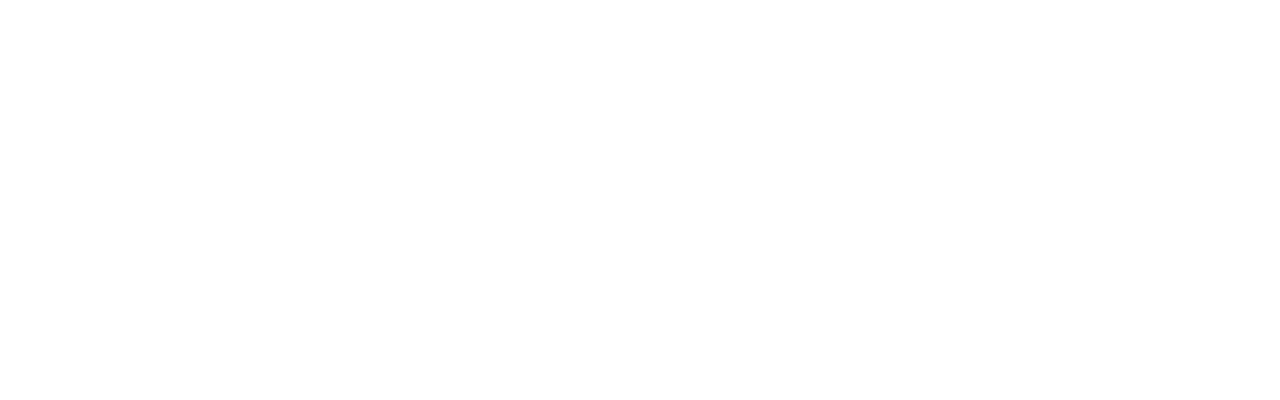
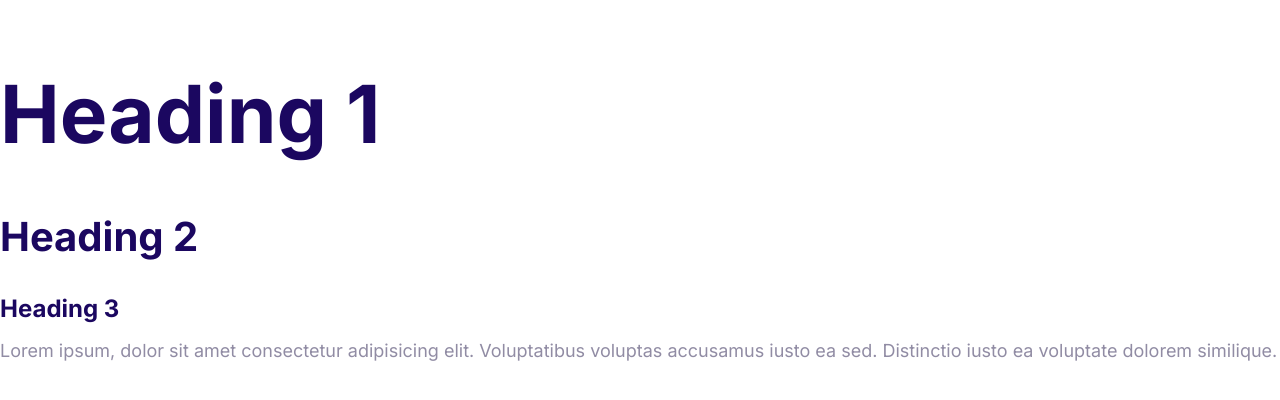
Before and after one commit to Naziasuleman/Moshify_CourseProject, a plain HTML site: page index.html in a window 1280 px wide. Drawn offline with Linux system fonts and the light colour scheme.

Commit message:
Define the styles for the font

```diff
--- a/css/styles.css
+++ b/css/styles.css
@@ -4,4 +4,50 @@
     --color-accent: #ff3400;
     --color-headings: #1b0760;
     --color-body: #918ca4;
+
 }
+html{
+    font-size: 62.5%;
+}
+
+body{
+    font-family: Inter, Arial, Helvetica, sans-serif;
+    color: var(--color-body);
+    font-size: 2.4rem;
+    line-height: 1.5;
+}
+
+h1, h2, h3 {
+    color: var(--color-headings);
+    margin-bottom: 1rem;
+}
+
+h1{
+    font-size: 7rem;
+}
+h2{
+    font-size: 4rem;
+}
+h3{
+    font-size: 3rem;
+}
+
+p{
+    margin-top: 0;
+}
+
+@media screen and (min-width: 1024px) {
+    body{
+        font-size: 1.8rem;
+    }
+
+    h1{
+        font-size: 8rem;
+    }
+    h2{
+        font-size: 4rem;
+    }
+    h3{
+        font-size: 2.4rem;
+    }
+}
--- a/index.html
+++ b/index.html
@@ -5,8 +5,23 @@
     <meta http-equiv="X-UA-Compatible" content="IE=edge" />
     <meta name="viewport" content="width=device-width, initial-scale=1.0" />
     <title>Document</title>
+    <link rel="preconnect" href="https://fonts.googleapis.com" />
+    <link rel="preconnect" href="https://fonts.gstatic.com" crossorigin />
+    <link
+      href="https://fonts.googleapis.com/css2?family=Inter:wght@400;700&display=swap"
+      rel="stylesheet"
+    />
     <link rel="stylesheet" href="css/normalize.css" />
     <link rel="stylesheet" href="css/styles.css" />
   </head>
-  <body></body>
+  <body>
+    <h1>Heading 1</h1>
+    <h2>Heading 2</h2>
+    <h3>Heading 3</h3>
+    <p>
+      Lorem ipsum, dolor sit amet consectetur adipisicing elit. Voluptatibus
+      voluptas accusamus iusto ea sed. Distinctio iusto ea voluptate dolorem
+      similique.
+    </p>
+  </body>
 </html>
```
